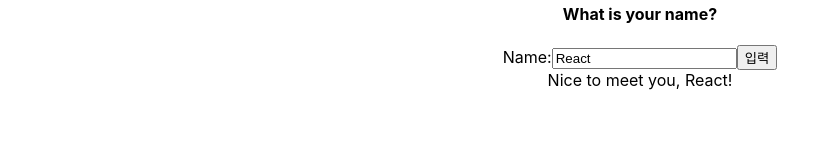
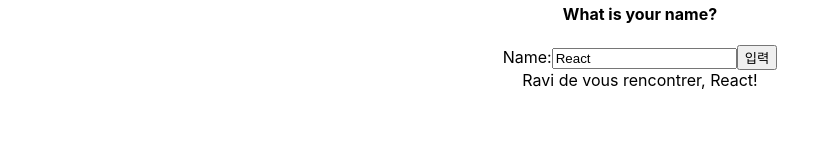
Before and after one commit to yunseop-kim/react-training-app, a React (Create React App) app: page /greetings in a window 1280 px wide. Shown: the part 144-300 px from the top of the page, without its empty margins (0-817 px from the left). Built offline with nearby package versions, Linux system fonts and the light colour scheme.

Commit message:
랜덤 인사말 추가

```diff
--- a/src/Greetings.tsx
+++ b/src/Greetings.tsx
@@ -1,7 +1,12 @@
 import React, { useState } from 'react';
+import { generateGreetings } from './constants';
 
 const Greetings: React.FC = () => {
   const [userName, setUserName] = useState('React');
+  const [greetings, setGreetings] = useState(generateGreetings());
+  const changeGreetings = (): void => {
+    setGreetings(generateGreetings());
+  };
   return (
     <div>
       <h2>Greetings</h2>
@@ -17,8 +22,10 @@ const Greetings: React.FC = () => {
             onChange={event => setUserName(event.target.value)}
           />
         </label>
-        <input type="button" value="입력" />
-        <div>Nice to meet you, {userName}!</div>
+        <input type="button" value="입력" onClick={changeGreetings} />
+        <div data-testid="greetings">
+          {greetings}, {userName}!
+        </div>
       </div>
     </div>
   );
--- /dev/null
+++ b/src/constants/index.ts
@@ -0,0 +1,10 @@
+export const greetingsList: string[] = [
+  '만나서 반갑습니다',
+  'Nice to meet you',
+  '很高兴见到你',
+  'Ravi de vous rencontrer',
+  'Vos noscere'
+];
+export const generateGreetings = (): string => {
+  return greetingsList[Math.floor(Math.random() * greetingsList.length)];
+};
```
Also changed, not shown: 2 other files (tests, documents, lock files or other folders).
